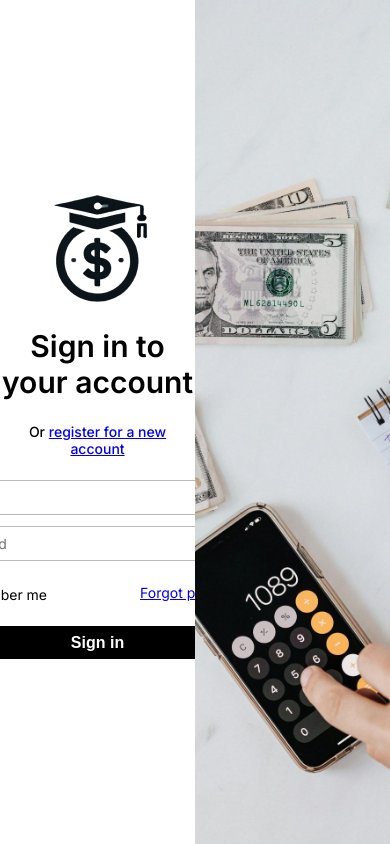
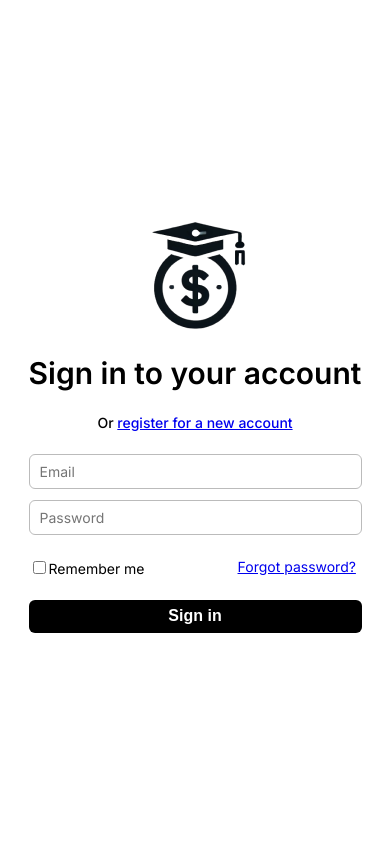
Before and after one commit to awr7/Student-Loan-Management-System, an Angular app in the folder frontend/: page /login in a window 390 px wide. Built offline with nearby package versions, Linux system fonts and the light colour scheme.

Commit message:
made login page responsive

```diff
--- a/frontend/src/app/login/login.component.css
+++ b/frontend/src/app/login/login.component.css
@@ -83,3 +83,13 @@
     font-weight: 600;
     cursor: pointer;
 }
+
+@media (max-width: 768px) {
+    .login-image{
+        display: none;
+    }
+
+    .login-form {
+        width: 100%;
+    }
+}
```
